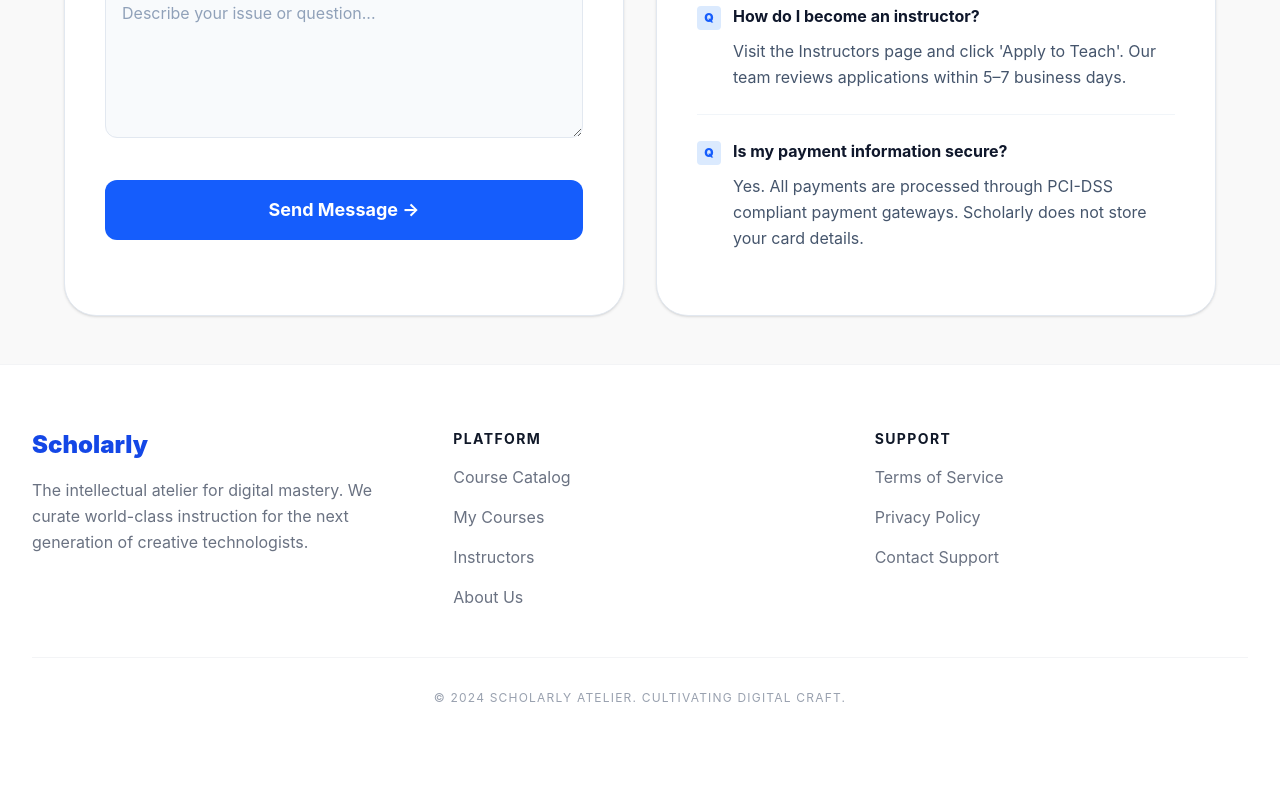
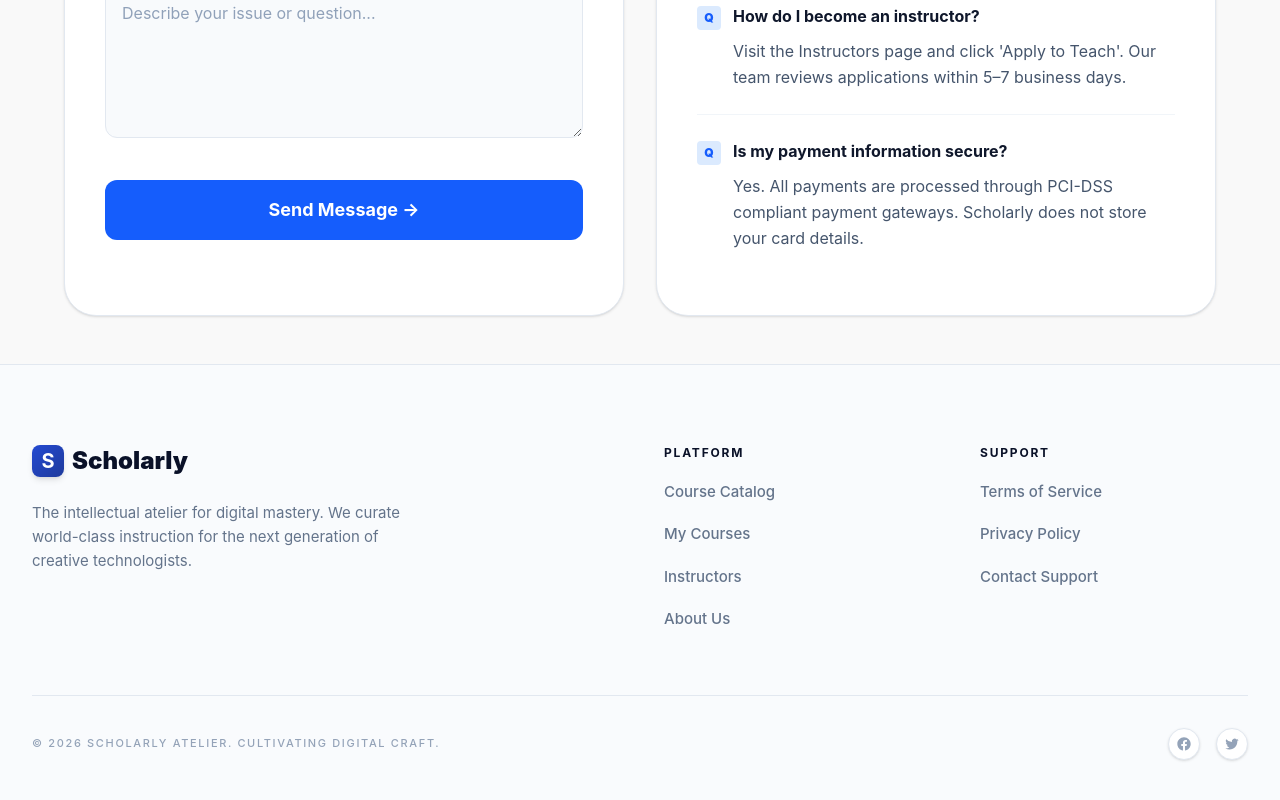
Before and after one commit to harindulakshan51-pixel/E-learning-frontend-, a React (Vite) app: page /contact in a window 1280 px wide. Shown: the part 1243-2043 px from the top of the page. Before the commit the page ends 1981 px from the top, so only its background shows below. Built offline with nearby package versions, Linux system fonts and the light colour scheme; no server answers.

Commit message:
create hero, footer, join section

```diff
--- a/src/components/Footer.jsx
+++ b/src/components/Footer.jsx
@@ -3,37 +3,58 @@ import { Link } from 'react-router-dom';
 
 export default function Footer() {
   return (
-    <footer className="bg-white pt-16 pb-8 px-8 border-t border-gray-100">
-      <div className="max-w-7xl mx-auto grid grid-cols-1 md:grid-cols-3 gap-12 mb-12">
+    <footer className="bg-[#f9fbfd] pt-20 pb-10 px-8 border-t border-[#e2e8f0]">
+      <div className="max-w-7xl mx-auto grid grid-cols-1 md:grid-cols-4 gap-12 mb-16">
         {/* Brand Section */}
-        <div className="col-span-1 md:col-span-1">
-          <h3 className="text-2xl font-black text-blue-700 mb-4">Scholarly</h3>
-          <p className="text-gray-500 leading-relaxed max-w-sm">
+        <div className="col-span-1 md:col-span-2">
+          <Link to="/" className="inline-block mb-6">
+            <div className="flex items-center gap-2">
+              <div className="w-8 h-8 bg-gradient-to-br from-[#244ad2] to-[#1e3a9c] rounded-lg flex items-center justify-center shadow-md">
+                <span className="text-white font-bold text-xl leading-none">S</span>
+              </div>
+              <h3 className="text-2xl font-black text-[#0a1128]">Scholarly</h3>
+            </div>
+          </Link>
+          <p className="text-[#64748b] leading-relaxed max-w-sm text-[15px]">
             The intellectual atelier for digital mastery. We curate world-class instruction for the next generation of creative technologists.
           </p>
         </div>
 
         {/* Links Section */}
-        <div className="flex flex-col gap-4">
-          <h4 className="font-bold text-gray-900 uppercase text-sm tracking-widest">Platform</h4>
-          <Link to="/categories" className="text-gray-500 hover:text-blue-600 transition-colors">Course Catalog</Link>
-          <Link to="/myLearning" className="text-gray-500 hover:text-blue-600 transition-colors">My Courses</Link>
-          <Link to="/instructors" className="text-gray-500 hover:text-blue-600 transition-colors">Instructors</Link>
-          <Link to="/about" className="text-gray-500 hover:text-blue-600 transition-colors">About Us</Link>
+        <div className="flex flex-col gap-5">
+          <h4 className="font-bold text-[#0a1128] uppercase text-xs tracking-[0.15em]">Platform</h4>
+          <Link to="/categories" className="text-[#64748b] hover:text-[#244ad2] transition-colors text-[15px] font-medium">Course Catalog</Link>
+          <Link to="/myLearning" className="text-[#64748b] hover:text-[#244ad2] transition-colors text-[15px] font-medium">My Courses</Link>
+          <Link to="/instructors" className="text-[#64748b] hover:text-[#244ad2] transition-colors text-[15px] font-medium">Instructors</Link>
+          <Link to="/about" className="text-[#64748b] hover:text-[#244ad2] transition-colors text-[15px] font-medium">About Us</Link>
         </div>
 
-        <div className="flex flex-col gap-4">
-          <h4 className="font-bold text-gray-900 uppercase text-sm tracking-widest">Support</h4>
-          <Link to="/terms" className="text-gray-500 hover:text-blue-600 transition-colors">Terms of Service</Link>
-          <Link to="/privacy" className="text-gray-500 hover:text-blue-600 transition-colors">Privacy Policy</Link>
-          <Link to="/contact" className="text-gray-500 hover:text-blue-600 transition-colors">Contact Support</Link>
+        <div className="flex flex-col gap-5">
+          <h4 className="font-bold text-[#0a1128] uppercase text-xs tracking-[0.15em]">Support</h4>
+          <Link to="/terms" className="text-[#64748b] hover:text-[#244ad2] transition-colors text-[15px] font-medium">Terms of Service</Link>
+          <Link to="/privacy" className="text-[#64748b] hover:text-[#244ad2] transition-colors text-[15px] font-medium">Privacy Policy</Link>
+          <Link to="/contact" className="text-[#64748b] hover:text-[#244ad2] transition-colors text-[15px] font-medium">Contact Support</Link>
         </div>
       </div>
 
-      <div className="border-t border-gray-100 pt-8 text-center">
-        <p className="text-xs text-gray-400 uppercase tracking-widest">
-          © 2024 SCHOLARLY ATELIER. CULTIVATING DIGITAL CRAFT.
+      <div className="max-w-7xl mx-auto border-t border-[#e2e8f0] pt-8 flex flex-col md:flex-row items-center justify-between gap-4">
+        <p className="text-[11px] text-[#94a3b8] uppercase tracking-[0.15em] font-medium">
+          © {new Date().getFullYear()} SCHOLARLY ATELIER. CULTIVATING DIGITAL CRAFT.
         </p>
+
+        {/* Optional Social Icons or just some decoration */}
+        <div className="flex gap-4">
+          <div className="w-8 h-8 rounded-full bg-white border border-[#e2e8f0] flex items-center justify-center text-[#94a3b8] hover:text-[#244ad2] hover:border-[#244ad2] transition-all cursor-pointer shadow-sm">
+            <svg className="w-4 h-4" fill="currentColor" viewBox="0 0 24 24" aria-hidden="true">
+              <path fillRule="evenodd" d="M22 12c0-5.523-4.477-10-10-10S2 6.477 2 12c0 4.991 3.657 9.128 8.438 9.878v-6.987h-2.54V12h2.54V9.797c0-2.506 1.492-3.89 3.777-3.89 1.094 0 2.238.195 2.238.195v2.46h-1.26c-1.243 0-1.63.771-1.63 1.562V12h2.773l-.443 2.89h-2.33v6.988C18.343 21.128 22 16.991 22 12z" clipRule="evenodd" />
+            </svg>
+          </div>
+          <div className="w-8 h-8 rounded-full bg-white border border-[#e2e8f0] flex items-center justify-center text-[#94a3b8] hover:text-[#244ad2] hover:border-[#244ad2] transition-all cursor-pointer shadow-sm">
+            <svg className="w-4 h-4" fill="currentColor" viewBox="0 0 24 24" aria-hidden="true">
+              <path d="M8.29 20.251c7.547 0 11.675-6.253 11.675-11.675 0-.178 0-.355-.012-.53A8.348 8.348 0 0022 5.92a8.19 8.19 0 01-2.357.646 4.118 4.118 0 001.804-2.27 8.224 8.224 0 01-2.605.996 4.107 4.107 0 00-6.993 3.743 11.65 11.65 0 01-8.457-4.287 4.106 4.106 0 001.27 5.477A4.072 4.072 0 012.8 9.713v.052a4.105 4.105 0 003.292 4.022 4.095 4.095 0 01-1.853.07 4.108 4.108 0 003.834 2.85A8.233 8.233 0 012 18.407a11.616 11.616 0 006.29 1.84" />
+            </svg>
+          </div>
+        </div>
       </div>
     </footer>
   );
--- a/src/components/heroSection.jsx
+++ b/src/components/heroSection.jsx
@@ -54,9 +54,9 @@ export default function HeroSection() {
           {/* Avatars */}
           <div className="flex items-center gap-4">
             <div className="flex -space-x-3">
-              <img className="w-10 h-10 rounded-full border-2 border-white object-cover" src={HERO_IMAGE} alt="Student" />
-              <img className="w-10 h-10 rounded-full border-2 border-white object-cover" src={HERO_IMAGE} alt="Student" />
-              <img className="w-10 h-10 rounded-full border-2 border-white object-cover" src={HERO_IMAGE} alt="Student" />
+              <img className="w-10 h-10 rounded-full border-2 border-white object-cover" src="https://wlbbtprbqprjphegkdtq.supabase.co/storage/v1/object/public/Images/1777213154040-Blockchain%20Development%20with%20Solidity.jpg" alt="Student" />
+              <img className="w-10 h-10 rounded-full border-2 border-white object-cover" src="https://wlbbtprbqprjphegkdtq.supabase.co/storage/v1/object/public/Images/1777212737123-Python%20for%20Data%20Science.jpg" alt="Student" />
+              <img className="w-10 h-10 rounded-full border-2 border-white object-cover" src="https://wlbbtprbqprjphegkdtq.supabase.co/storage/v1/object/public/Images/1777212938072-Machine%20Learning%20with%20TensorFlow.jpg" alt="Student" />
             </div>
             <span className="text-sm font-semibold text-gray-600">
               Join 5000+ Successful Students
@@ -69,7 +69,7 @@ export default function HeroSection() {
       <div className="hidden lg:flex absolute right-12 xl:right-24 top-[45%] -translate-y-1/2 z-20 bg-white rounded-2xl p-6 shadow-2xl flex-col items-center w-[160px]">
         <div className="text-[#0a1961] text-4xl font-black mb-1">100+</div>
         <div className="text-[10px] font-bold text-gray-500 text-center uppercase tracking-widest mb-3 leading-tight">
-          Premium<br />Courses
+          Premium<br />Lessons
         </div>
         <div className="w-8 h-8 text-yellow-500">
           <svg viewBox="0 0 24 24" fill="currentColor" className="w-full h-full">
--- a/src/pages/coursePage.jsx
+++ b/src/pages/coursePage.jsx
@@ -88,16 +88,16 @@ export default function CoursePage() {
                             viewport={{ once: true, amount: 0.3 }}
                             className="max-w-2xl"
                         >
-                            <div className="flex items-center gap-3 mb-6">
-                                <div className="h-1.5 w-12 bg-[#004ac6] rounded-full"></div>
-                                <span className="text-[#004ac6] font-bold uppercase tracking-[0.2em] text-[11px]">
+                            <div className="flex items-center gap-3 mb-5">
+                                <div className="h-1 w-10 bg-[#244ad2] rounded-full"></div>
+                                <span className="text-[#244ad2] font-black uppercase tracking-[0.2em] text-[10px]">
                                     THE CURRICULUM
                                 </span>
                             </div>
-                            <h2 className="text-4xl md:text-5xl font-bold text-slate-900 mb-6 tracking-tight">
+                            <h2 className="text-4xl md:text-[2.75rem] font-black text-[#0a1128] mb-5 tracking-tight leading-[1.15]">
                                 Curated Mastery Programs
                             </h2>
-                            <p className="text-slate-600 text-lg md:text-xl leading-relaxed">
+                            <p className="text-[#64748b] text-lg md:text-lg leading-relaxed font-medium">
                                 Precision-engineered paths designed to bridge the gap between amateur and
                                 industry authority. Each program is a focused journey toward absolute
                                 technical mastery.
@@ -113,18 +113,18 @@ export default function CoursePage() {
                         >
                             <Link
                                 to="/categories"
-                                className="group inline-flex items-center gap-4 bg-white px-8 py-4 rounded-2xl shadow-sm border border-slate-200 hover:border-blue-600/30 transition-all hover:shadow-md active:scale-95"
+                                className="group inline-flex items-center gap-3 bg-white px-7 py-3.5 rounded-full shadow-sm border border-[#e2e8f0] hover:border-[#244ad2]/30 transition-all duration-300 hover:shadow-md active:scale-95"
                             >
-                                <span className="font-semibold text-[#004ac6] text-lg">
+                                <span className="font-bold text-[#244ad2] text-[15px]">
                                     Explore Full Catalog
                                 </span>
                                 <svg
                                     xmlns="http://www.w3.org/2000/svg"
-                                    className="w-6 h-6 text-[#004ac6] transition-transform group-hover:translate-x-1"
+                                    className="w-5 h-5 text-[#244ad2] transition-transform group-hover:translate-x-1"
                                     fill="none"
                                     viewBox="0 0 24 24"
                                     stroke="currentColor"
-                                    strokeWidth={2}
+                                    strokeWidth={2.5}
                                 >
                                     <path strokeLinecap="round" strokeLinejoin="round" d="M17 8l4 4m0 0l-4 4m4-4H3" />
                                 </svg>
```
Also changed, not shown: src/components/JoinSection.jsx (+23 -23 lines), src/pages/CourseCategoriesPage.jsx (+11 -11 lines).
